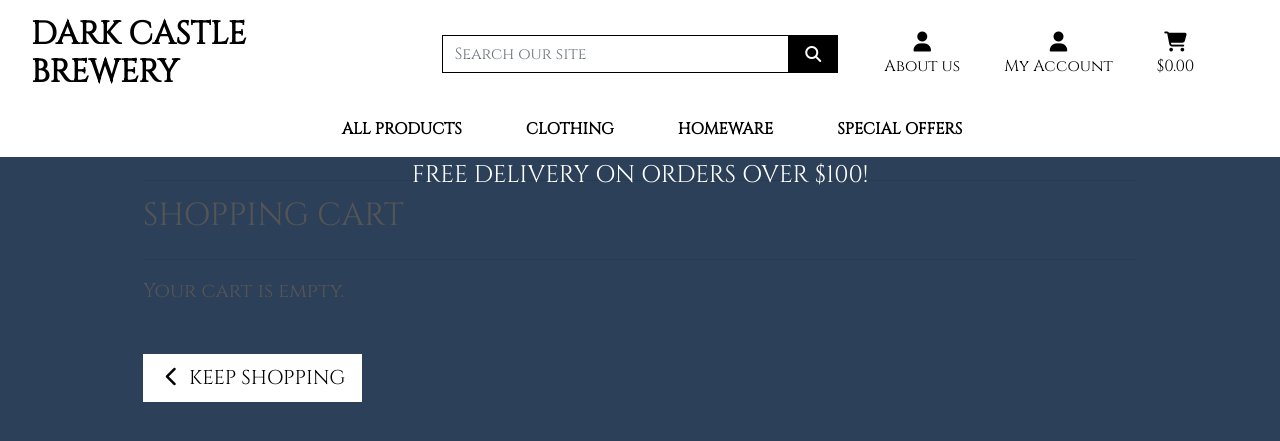
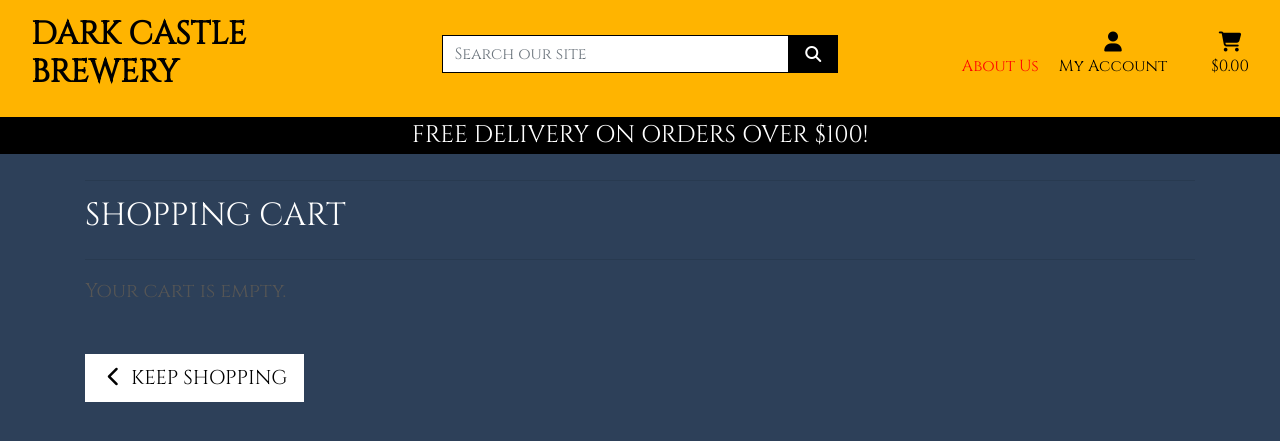
Before and after one commit to Code-Institute-Submissions/Dark-Castle-Brewery1, a Django app: page /cart/ in a window 1280 px wide. Shown: the top 441 px of the page. Run offline with Django 3.2, Linux system fonts and the light colour scheme; some libraries are stand-ins or nearby versions.

Commit message:
added mediaqueries and navbar styling begun updating images

```diff
--- a/home/templates/home/index.html
+++ b/home/templates/home/index.html
@@ -16,7 +16,8 @@
     <div class="container-fluid">
         <div class="row">
             <div class="col text-center mt-3">
-                <h2 class="logo-font">Home page</h2>
+                <h2 class="logo-font">Dark Castle Brewery</h2>
+                <h3>Beer from the darkest corners of ????????</h3>
                 <hr class="w-50 mb-1">
             </div>
         </div>
@@ -26,7 +27,7 @@
                 <div class="row">
                     {% for product in products %}
                         <div class="col-sm-6 col-md-6 col-lg-4 col-xl-3">
-                            <div class="card h-100 border-0">
+                            <div class="card h-100 border-2">
                                 {% if product.image %}
                                 <a href="{% url 'product_detail' product.id %}">
                                     <img class="card-img-top img-fluid" src="{{ product.image.url }}" alt="{{ product.name }}">
--- a/static/css/base.css
+++ b/static/css/base.css
@@ -16,6 +16,12 @@
     background-color: #FFB400;
 }
 
+#about-us-link{
+    text-decoration: none;
+    color:red;
+}
+
+
 /* from Bulma */
 .icon {
     align-items: center;
@@ -27,6 +33,11 @@
 
 .logo-font {
     text-transform: uppercase;
+    color:white;
+}
+
+#delivery-banner {
+    background-color: #000;
 }
 
 .main-logo-link {
@@ -271,14 +282,11 @@
 
 
 
+
+
+
+
 /* -------------------------------- Media Queries */
-
-/* Slightly larger container on xl screens */
-@media (min-width: 1200px) {
-  .container {
-    max-width: 80%;
-  }
-}
 
 /* fixed top navbar only on medium and up */
 @media (min-width: 992px) {
--- a/templates/allauth/base.html
+++ b/templates/allauth/base.html
@@ -33,7 +33,7 @@
     </div>
     {% block content %}
     {% endblock %}
-    {% endblock %}
+{% endblock %}
     {% block extra_body %}
     {% endblock %}
   </body>
--- a/templates/base.html
+++ b/templates/base.html
@@ -33,14 +33,14 @@
     {% block extra_js %}
     {% endblock %}
 
-    <title>Dark Castle Brewe {% block extra_title %}{% endblock %}</title>
+    <title>Dark Castle Brewery {% block extra_title %}{% endblock %}</title>
   </head>
    <body>
     <header class="container-fluid fixed-top">
-        <div id="topnav" class="row bg-white pt-lg-2 d-none d-lg-flex">
+        <div id="topnav" class="row nav-bg pt-lg-2 d-none d-lg-flex">
             <div class="col-12 col-lg-4 my-auto py-1 py-lg-0 text-center text-lg-left">
                 <a href="{% url 'home' %}" class="nav-link main-logo-link">
-                    <h2 class="logo-font text-black my-0"><strong>Dark Castle Brewery</strong> </h2>
+                    <h2 class="logo-font text-black my-0"><strong>Dark Castle Brewery</strong></h2>
                 </a>
             </div>
             <div class="col-12 col-lg-4 my-auto py-1 py-lg-0">
@@ -58,14 +58,8 @@
                 </form>
             </div>
             <div class="col-12 col-lg-4 my-auto py-1 py-lg-0">
-                <li class="list-inline-item">
-                    <a class="text-black nav-link" href="{% url 'aboutus' %}" id="">
-                            <div class="text-center">
-                                <div><i class="fas fa-user fa-lg"></i></div>
-                                <p class="my-0">About us</p>
-                            </div>
-                        </a>
-                    </li>
+                <ul class="list-inline list-unstyled text-center text-lg-right my-0">
+                    <a href="{% url 'aboutus' %}" id="about-us-link">About Us</a>
                     <li class="list-inline-item dropdown">
                         <a class="text-black nav-link" href="#" id="user-options" data-toggle="dropdown" aria-haspopup="true" aria-expanded="false">
                             <div class="text-center">
@@ -104,8 +98,10 @@
             </div>
         </div>
         <div class="row bg-white">
-            <nav class="navbar navbar-expand-lg navbar-light w-100">
-
+            <nav class="navbar navbar-expand-lg navbar-light nav-bg w-100">
+                <button class="navbar-toggler" type="button" data-toggle="collapse" data-target="#main-nav" aria-controls="main-nav" aria-expanded="false" aria-label="Toggle navigation">
+                    <span class="navbar-toggler-icon"></span>
+                </button>
                 {% include 'includes/mobile-top-header.html' %}
                 {% include 'includes/main-nav.html' %}
             </nav>
@@ -135,7 +131,6 @@
         </div>
     {% endif %}
 
-
     {% block page_header %}
     {% endblock %}
 
@@ -148,6 +143,6 @@
     </script>
     {% endblock %}
 
+    </body>
 
-  </body>
 </html>
--- a/templates/includes/main-nav.html
+++ b/templates/includes/main-nav.html
@@ -1,49 +1,14 @@
 <div class="collapse navbar-collapse" id="main-nav">
     <ul class="navbar-nav w-auto mx-auto">
         <li class="nav-item dropdown">
-            <a class="logo-font font-weight-bold nav-link text-black mr-5" href="#" id="all-products-link" data-toggle="dropdown" aria-haspopup="true" aria-expanded="false">
-                All Products
+            <a class="logo-font font-weight-bold nav-link text-black mr-5" href="" id="mobile-header-links" data-toggle="dropdown" aria-haspopup="true" aria-expanded="false">
+                Dark Castle Brewery
             </a>
-            <div class="dropdown-menu border-0" aria-labelledby="all-products-link">
-                <a href="{% url 'products' %}?sort=price&direction=asc" class="dropdown-item">By Price</a>
-                <a href="{% url 'products' %}?sort=rating&direction=desc" class="dropdown-item ">By Rating</a>
-                <a href="{% url 'products' %}?sort=category&direction=asc" class="dropdown-item ">By Category</a>
-                <a href="{% url 'products' %}" class="dropdown-item">All Products</a>
+            <div class="dropdown-menu nav-bg border-0" aria-labelledby="other-mobile-links">
+                <a href="{% url 'aboutus' %}" class="dropdown-item">About Us</a>
+                <a href="{% url 'home' %}" class="dropdown-item">Home</a>
             </div>
-        </li>
 
-        <li class="nav-item dropdown">
-            <a class="logo-font font-weight-bold nav-link text-black mr-5" href="#" id="clothing-link" data-toggle="dropdown" aria-haspopup="true" aria-expanded="false">
-                Clothing
-            </a>
-            <div class="dropdown-menu border-0" aria-labelledby="clothing-link">
-                <a href="{% url 'products' %}?category=activewear,essentials" class="dropdown-item">Activewear &amp; Essentials</a>
-                <a href="{% url 'products' %}?category=jeans" class="dropdown-item">Jeans</a>
-                <a href="{% url 'products' %}?category=shirts" class="dropdown-item">Shirts</a>
-                <a href="{% url 'products' %}?category=activewear,essentials,jeans,shirts" class="dropdown-item">All Clothing</a>
-            </div>
-        </li>
-
-        <li class="nav-item dropdown">
-            <a class="logo-font font-weight-bold nav-link text-black mr-5" href="#" id="homeware-link" data-toggle="dropdown" aria-haspopup="true" aria-expanded="false">
-                Homeware
-            </a>
-            <div class="dropdown-menu border-0" aria-labelledby="homeware-link">
-                <a href="{% url 'products' %}?category=bed_bath" class="dropdown-item">Bed &amp; Bath</a>
-                <a href="{% url 'products' %}?category=kitchen_dining" class="dropdown-item">Kitchen &amp; Dining</a>
-                <a href="{% url 'products' %}?category=bed_bath,kitchen_dining" class="dropdown-item">All Homeware</a>
-            </div>
-        </li>
-
-        <li class="nav-item dropdown">
-            <a class="logo-font font-weight-bold nav-link text-black" href="#" id="specials-link" data-toggle="dropdown" aria-haspopup="true" aria-expanded="false">
-                Special Offers
-            </a>
-            <div class="dropdown-menu border-0" aria-labelledby="specials-link">
-                <a href="{% url 'products' %}?category=new_arrivals" class="dropdown-item">New Arrivals</a>
-                <a href="{% url 'products' %}?category=deals" class="dropdown-item">Deals</a>
-                <a href="{% url 'products' %}?category=clearance" class="dropdown-item">Clearance</a>
-                <a href="{% url 'products' %}?category=new_arrivals,deals,clearance" class="dropdown-item">All Specials</a>
-            </div>
         </li>
     </ul>
+</div>
--- a/templates/includes/mobile-top-header.html
+++ b/templates/includes/mobile-top-header.html
@@ -20,12 +20,12 @@
         </form>
     </div>
 </li>
+
 <li class="list-inline-item dropdown">
     <a class="text-black nav-link d-block d-lg-none" href="#" id="user-options" data-toggle="dropdown" aria-haspopup="true" aria-expanded="false">
         <div class="text-center">
             <div><i class="fas fa-user fa-lg"></i></div>
             <p class="my-0">My Account</p>
-                <a class="text-black nav-link d-block d-lg-none" href="{% url 'aboutus' %}">About us</a>
 
         </div>
     </a>
```
Also changed, not shown: other parts of static/css/base.css (+42 -0 lines), media/48b1b6f377806a611831edaef8e18c337fd79415df17859c11ba302f7ac9ee2f.jpg (deleted), media/Cans_multi_2.jpg (added), media/Gods_Gift_Label_20L.jpg (added), media/Gods_Gift_Label_4_75.jpg (added), media/ipa_bottle.jpg (renamed from media/ipa_Bottle.jpg), media/ruby_x_4.jpg (added), 2 other files. Lines whose indentation alone changed are shown as unchanged.
